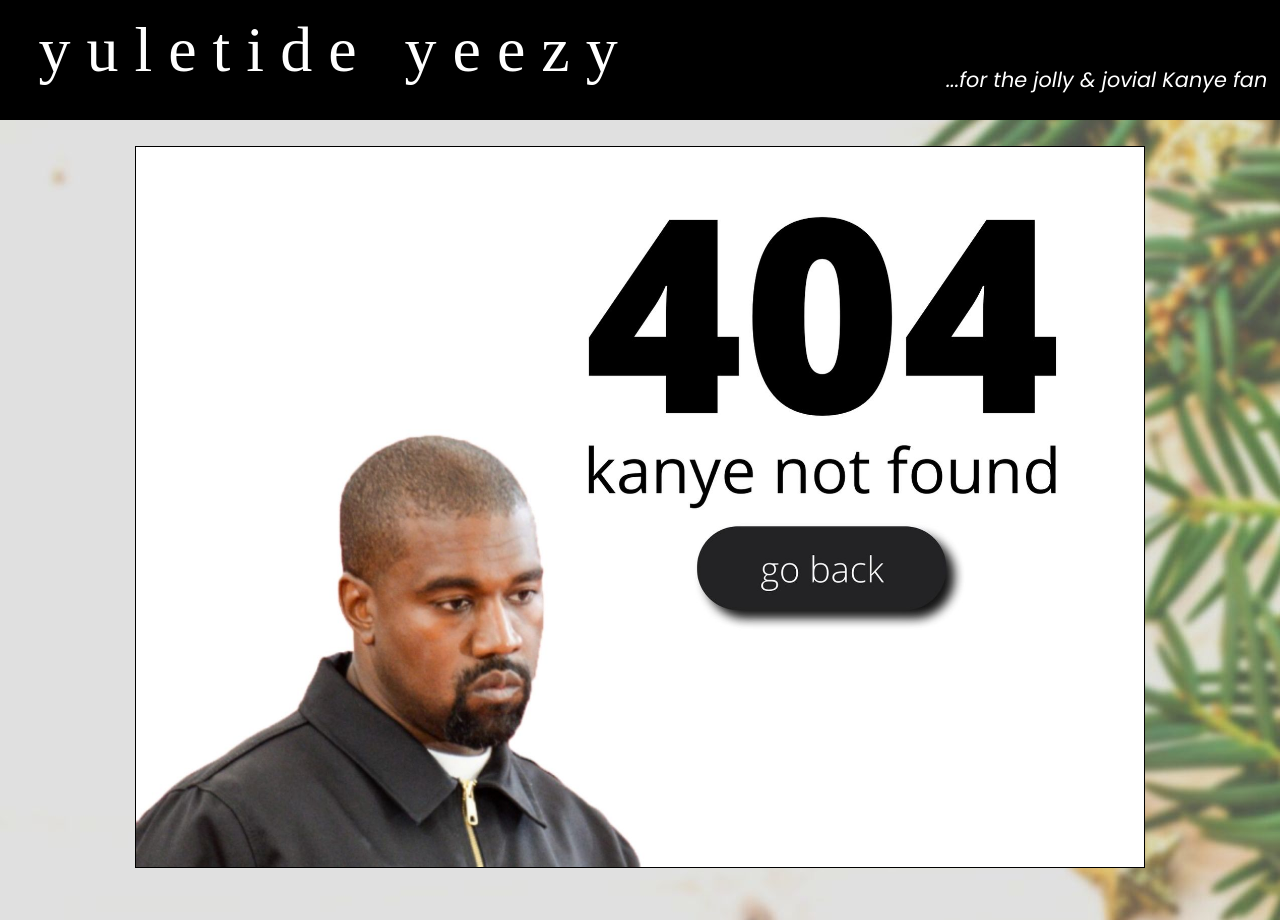
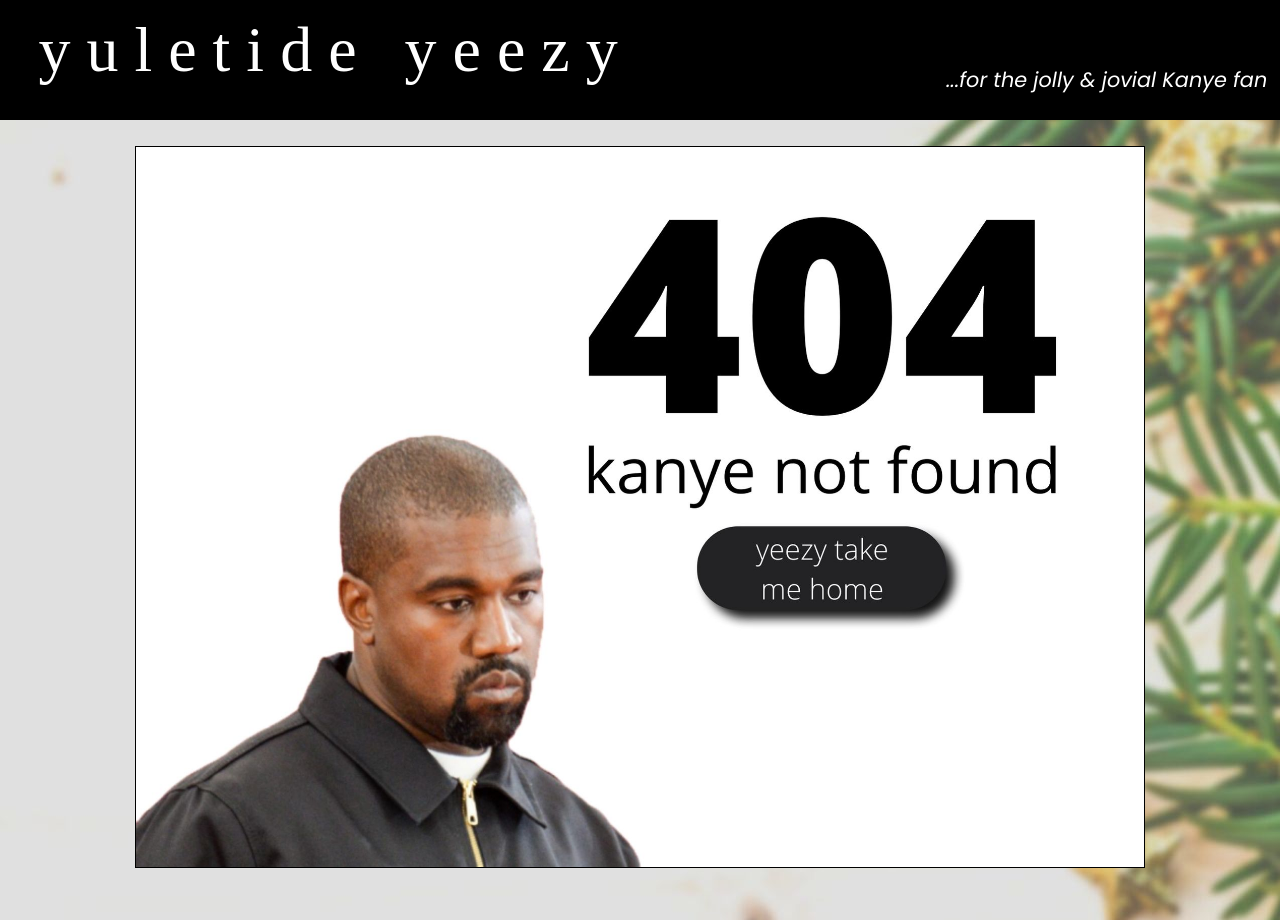
Before and after one commit to e-spitz/yuletide-yeezy, a React (Create React App) app: page / in a window 1280 px wide. Built offline with nearby package versions, Linux system fonts and the light colour scheme; a web font is replaced by a local one.

Commit message:
Fix wording on error image

```diff
--- a/src/components/Error/Error.js
+++ b/src/components/Error/Error.js
@@ -7,7 +7,7 @@
       <NavLink className="error-go-back" to="/yuletide-yeezy">
         <img
           className='error-img'
-          src={require('../../assets/404-kanye.jpg').default}
+          src={require('../../assets/404.jpg').default}
           alt="404-kanye-img"
         />
       </NavLink>
```
Also changed, not shown: src/assets/404-kanye.jpg (deleted), src/assets/404.jpg (added).
